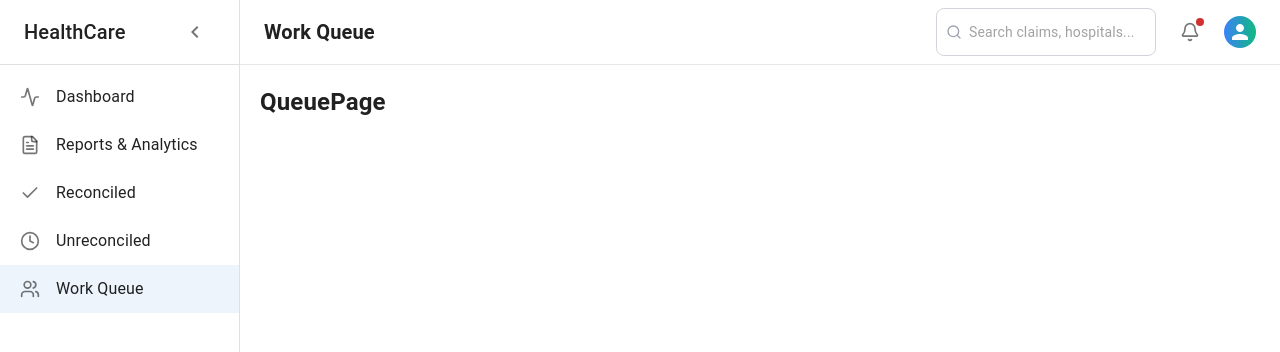
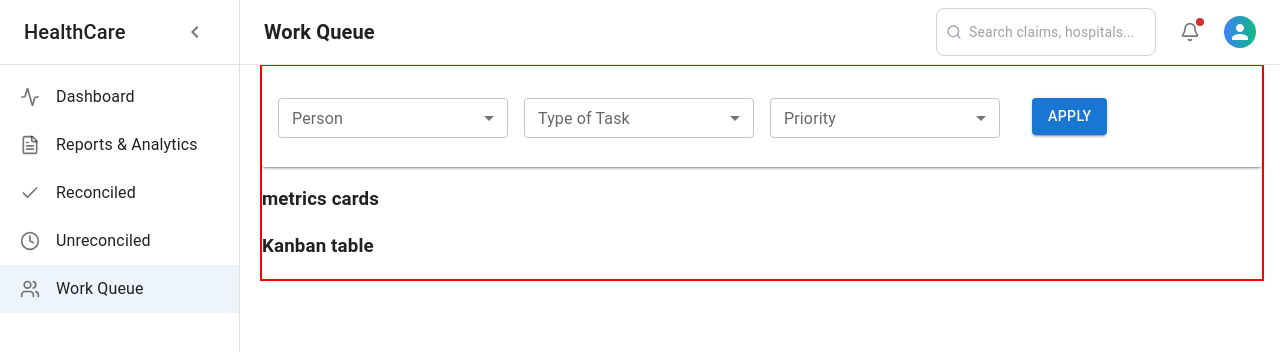
Before and after one commit to lavanyayarlagadda/Clamis_Traking, a React (Vite) app in the folder claims/: page /workQueue in a window 1280 px wide. Shown: the top 352 px of the page. Built offline with nearby package versions, Linux system fonts and the light colour scheme.

Commit message:
NO TIVKET:filterPane was implemetned

```diff
--- a/claims/src/App.tsx
+++ b/claims/src/App.tsx
@@ -4,7 +4,7 @@ import DashboardPage from './pages/Dashboard/DashboardPage';
 import ReportsPage from './pages/Reports/ReportsPAge';
 import ReconciledPage from './pages/Reconciled/ReconciledPage';
 import UnReconciledPage from './pages/Unreconciled/UnreconciledPAge';
-import WorkQueuePage from './pages/WorkQueue/WorkQueuePage';
+import WorkQueuePage from './pages/workQueue';
 const App = () => (
     <Routes>
       <Route path="/" element={<AppLayout />}>
--- /dev/null
+++ b/claims/src/Components/reusable/Dropdown.tsx
@@ -0,0 +1,34 @@
+// components/Dropdown.tsx
+
+import React from 'react';
+import { FormControl, InputLabel, MenuItem, Select, SelectChangeEvent } from '@mui/material';
+
+interface DropdownProps {
+  label: string;
+  value: string;
+  options: string[];
+  onChange: (value: string) => void;
+}
+
+const Dropdown: React.FC<DropdownProps> = ({ label, value, options, onChange }) => {
+  const handleChange = (event: SelectChangeEvent) => {
+    onChange(event.target.value as string);
+  };
+
+  return (
+    <FormControl fullWidth size="small" margin="normal">
+      <InputLabel>{label}</InputLabel>
+      <Select
+        value={value}
+        label={label}
+        onChange={handleChange}
+      >
+        {options.map((option) => (
+          <MenuItem key={option} value={option}>{option}</MenuItem>
+        ))}
+      </Select>
+    </FormControl>
+  );
+};
+
+export default Dropdown;
--- a/claims/src/pages/Reconciled/ReconciledPage.tsx
+++ b/claims/src/pages/Reconciled/ReconciledPage.tsx
@@ -1,9 +1,9 @@
 import { useState } from "react";
 import { Visibility } from "@mui/icons-material";
 import { reconciledClaims } from "./data";
-import { DynamicTabs } from '../../reusable/tabs';
-import { DynamicFilterBar } from "../../reusable/filter";
-import { DynamicDialog } from "../../reusable/dialog";
+import { DynamicTabs } from '../../Components/reusable/tabs';
+import { DynamicFilterBar } from "../../Components/reusable/filter";
+import { DynamicDialog } from "../../Components/reusable/dialog";
 import DynamicTable from "../../reusable/dynamicTable";
 
 export default function ReconciledPage() {
--- /dev/null
+++ b/claims/src/pages/WorkQueue/Filters.tsx
@@ -0,0 +1,57 @@
+// components/FiltersPane.tsx
+
+import React, { useState } from 'react';
+import { Button, Grid, Paper } from '@mui/material';
+import Dropdown from "../../Components/reusable/Dropdown";
+const people = ['Alice', 'Bob', 'Charlie'];
+const taskTypes = ['Bug', 'Feature', 'Improvement'];
+const priorities = ['High', 'Medium', 'Low'];
+
+const FiltersPane: React.FC = () => {
+  const [person, setPerson] = useState('');
+  const [taskType, setTaskType] = useState('');
+  const [priority, setPriority] = useState('');
+
+  const handleApply = () => {
+    console.log({ person, taskType, priority });
+    // Add filter logic or callback here
+  };
+
+  return (
+    <Paper elevation={2} style={{ padding: '16px', marginBottom: '16px' }}>
+      <Grid container spacing={2}>
+        <Grid size={{ xs: 12, sm: 3 }}>
+          <Dropdown
+            label="Person"
+            value={person}
+            options={people}
+            onChange={setPerson}
+          />
+        </Grid>
+        <Grid size={{ xs: 12, sm: 3 }}>
+          <Dropdown
+            label="Type of Task"
+            value={taskType}
+            options={taskTypes}
+            onChange={setTaskType}
+          />
+        </Grid>
+        <Grid size={{ xs: 12, sm: 3 }}>
+          <Dropdown
+            label="Priority"
+            value={priority}
+            options={priorities}
+            onChange={setPriority}
+          />
+        </Grid>
+        <Grid size={{ xs: 12,sm : 3 }} sx={{p:2}}>
+          <Button variant="contained" color="primary" onClick={handleApply}>
+            Apply
+          </Button>
+        </Grid>
+      </Grid>
+    </Paper>
+  );
+};
+
+export default FiltersPane;
--- a/claims/src/pages/workQueue/index.tsx
+++ b/claims/src/pages/workQueue/index.tsx
@@ -1,3 +1,5 @@
+import { Box } from "@mui/material";
+import FiltersPane from "./Filters";
 import React from "react";
 
 interface WorkQueueProps {
@@ -7,7 +9,13 @@ interface WorkQueueProps {
 const WorkQueue: React.FC<WorkQueueProps> = ({}) => {
   return (
     <>
-      <h1>WorkQuueu component</h1>
+    <Box sx={{border:"2px solid red"}}>
+        <FiltersPane />
+        <h3> metrics cards</h3>
+        <h3>Kanban table</h3>
+    </Box>
     </>
   );
 };
+
+export default WorkQueue;
```
Also changed, not shown: claims/src/Components/reusable/dynamicTable.tsx (added, +58 -0 lines), claims/src/Components/reusable/dialog.tsx (renamed from claims/src/reusable/dialog.tsx), claims/src/Components/reusable/filter.tsx (renamed from claims/src/reusable/filter.tsx), claims/src/Components/reusable/tabs.tsx (renamed from claims/src/reusable/tabs.tsx), claims/src/pages/WorkQueue/MetricsCards.tsx (added).
